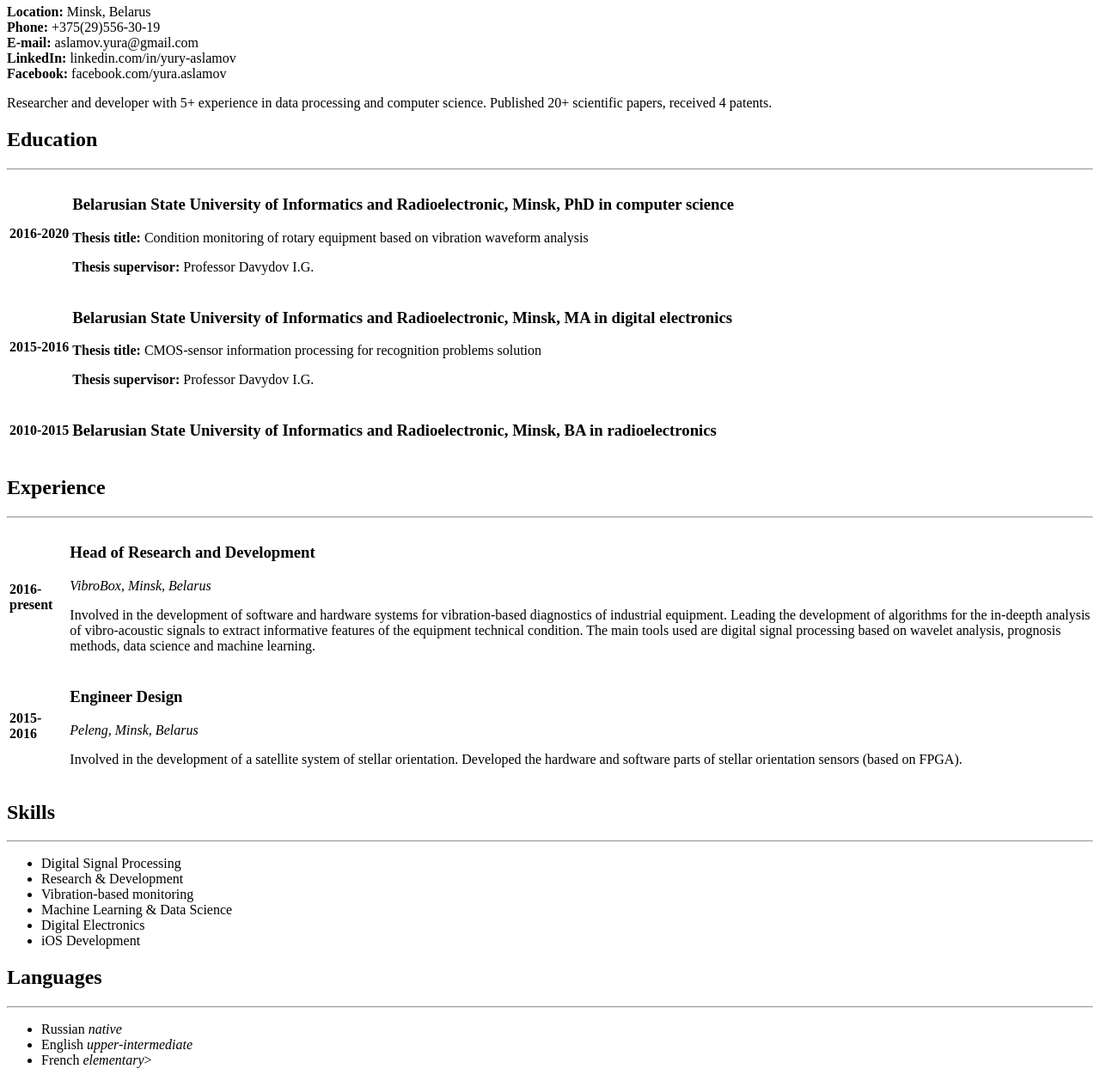
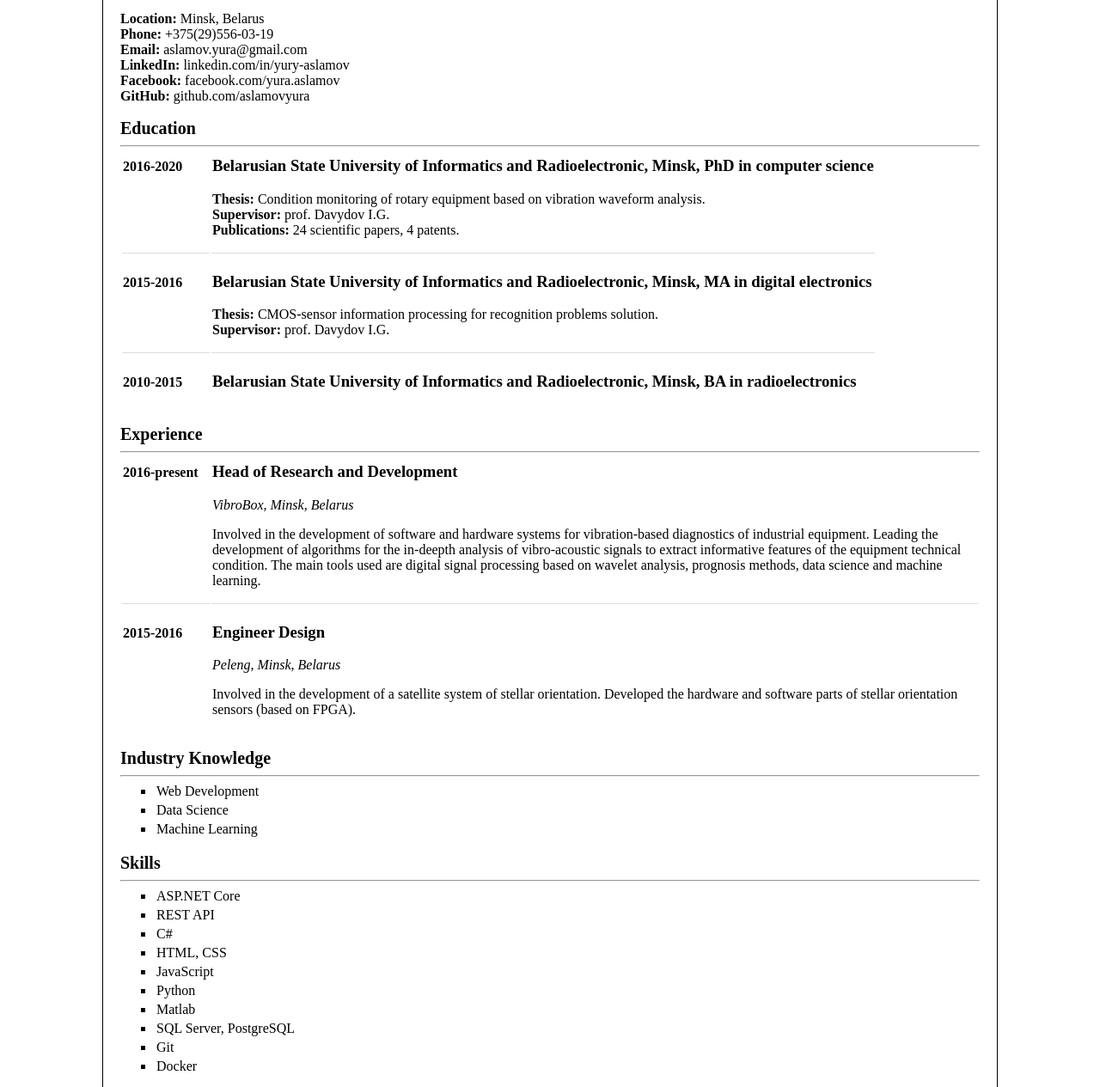
Before and after one commit to aslamovyura/aslamovyura.github.io, a plain HTML site: page cv.html in a window 1280 px wide. Shown: the part 122-1387 px from the top of the page at 86% size. Drawn offline with Linux system fonts and the light colour scheme.

Commit message:
feat: update CV

```diff
--- a/cv.html
+++ b/cv.html
@@ -4,27 +4,28 @@
 <head>
     <meta charset="UTF-8">
     <meta name="viewport" content="width=device-width, initial-scale=1.0">
+    <link rel="stylesheet" href="styles.css">
     <title>CV</title>
 </head>
 
 <body>
-    <header>
+    <div class="cv-page">
+        <div class="cv-content">
+            <header class="cv-header">
                 <h1>Aslamov Yury</h1>
-        <h2 class="current-position">Head of Research and Development</h2>
+                <h2 class="current-position">Full-Stack .Net Developer</br>Head of R&D, Ph.D.</h2>
             </header>
             <main>
                 <section id="contacts">
                     <article>
-                <p>
+                        <p class="contacts-list">
                             <strong>Location:</strong> Minsk, Belarus<br>
-                    <strong>Phone:</strong> +375(29)556-30-19<br>
-                    <strong>E-mail:</strong> aslamov.yura@gmail.com<br>
-                    <strong>LinkedIn:</strong> linkedin.com/in/yury-aslamov<br>
-                    <strong>Facebook:</strong> facebook.com/yura.aslamov<br>
+                            <strong>Phone:</strong> +375(29)556-03-19<br>
+                            <strong>Email:</strong> <a href="mailto:aslamov.yura@gmail.com">aslamov.yura@gmail.com<br></a>
+                            <strong>LinkedIn:</strong> <a href="https://linkedin.com/in/yury-aslamov">linkedin.com/in/yury-aslamov</a><br>
+                            <strong>Facebook:</strong> <a href="https://facebook.com/yura.aslamov">facebook.com/yura.aslamov</a><br>
+                            <strong>GitHub:</strong> <a href="https://github.com/aslamovyura">github.com/aslamovyura</a><br>
                         </p>
-            </article>
-            <article>
-                <p>Researcher and developer with 5+ experience in data processing and computer science. Published 20+ scientific papers, received 4 patents.</p>
                     </article>
                 </section>
 
@@ -36,16 +37,21 @@
                             <td class="left"><strong>2016-2020</strong></td>
                             <td>
                                 <h3>Belarusian State University of Informatics and Radioelectronic, Minsk, PhD in computer science</h3>
-                        <p><strong>Thesis title:</strong> Condition monitoring of rotary equipment based on vibration waveform analysis</p>
-                        <p><strong>Thesis supervisor:</strong> Professor Davydov I.G.</p>
+                                <p>
+                                    <strong>Thesis:</strong> Condition monitoring of rotary equipment based on vibration waveform analysis.</br>
+                                    <strong>Supervisor:</strong> prof. Davydov I.G.</br>
+                                    <strong>Publications:</strong> 24 scientific papers, 4 patents.
+                                </p>
                             </td>
                         </tr>
                         <tr>
                             <td class="left"><strong>2015-2016</strong></td>
                             <td>
                                 <h3>Belarusian State University of Informatics and Radioelectronic, Minsk, MA in digital electronics</h3>
-                        <p><strong>Thesis title:</strong> CMOS-sensor information processing for recognition problems solution</p>
-                        <p><strong>Thesis supervisor:</strong> Professor Davydov I.G.</p>
+                                <p>
+                                    <strong>Thesis:</strong> CMOS-sensor information processing for recognition problems solution.</br>
+                                    <strong>Supervisor:</strong> prof. Davydov I.G.
+                                </p>
                             </td>
                         </tr>
                         <tr>
@@ -66,8 +72,8 @@
                             <td>
                                 <h3>Head of Research and Development</h3>
                                 <p><em>VibroBox, Minsk, Belarus</em></p>
-                        <p>Involved in the development of software and hardware systems for vibration-based diagnostics of industrial equipment. Leading the development of algorithms for the in-deepth analysis of vibro-acoustic signals to extract informative
-                            features of the equipment technical condition. The main tools used are digital signal processing based on wavelet analysis, prognosis methods, data science and machine learning.</p>
+                                <p>Involved in the development of software and hardware systems for vibration-based diagnostics of industrial equipment. Leading the development of algorithms for the in-deepth analysis of vibro-acoustic signals to extract
+                                    informative features of the equipment technical condition. The main tools used are digital signal processing based on wavelet analysis, prognosis methods, data science and machine learning.</p>
                             </td>
                         </tr>
                         <tr>
@@ -81,33 +87,43 @@
                     </table>
                 </section>
 
+                <section id="industry">
+                    <h2>Industry Knowledge</h2>
+                    <hr>
+                    <ul class="industry-list">
+                        <li>Web Development</li>
+                        <li>Data Science</li>
+                        <li>Machine Learning</li>
+                    </ul>
+                </section>
                 <section id="skills">
                     <h2>Skills</h2>
                     <hr>
-            <p>
-                <ul>
-                    <li>Digital Signal Processing</li>
-                    <li>Research & Development</li>
-                    <li>Vibration-based monitoring</li>
-                    <li>Machine Learning & Data Science</li>
-                    <li>Digital Electronics</li>
-                    <li>iOS Development</li>
+                    <ul class="skills-list">
+                        <li>ASP.NET Core</li>
+                        <li>REST API</li>
+                        <li>C#</li>
+                        <li>HTML, CSS</li>
+                        <li>JavaScript</li>
+                        <li>Python</li>
+                        <li>Matlab</li>
+                        <li>SQL Server, PostgreSQL</li>
+                        <li>Git</li>
+                        <li>Docker</li>
                     </ul>
-            </p>
                 </section>
                 <section id="languages">
                     <h2>Languages</h2>
                     <hr>
-            <p>
                     <ul>
                         <li>Russian <em>native</em></li>
                         <li>English <em>upper-intermediate</em></li>
-                    <li>French <em>elementary</em>></li>
+                        <li>French <em>elementary</em></li>
                     </ul>
-            </p>
                 </section>
             </main>
-</body>
+        </div>
+    </div>
 </body>
 
 </html>
--- a/styles.css
+++ b/styles.css
@@ -1,53 +1,4 @@
-@font-face {
-    font-family: 'Raleway';
-    font-style: normal;
-    font-weight: 400;
-    src: local('Raleway'), local('Raleway-Regular'), url(https://fonts.gstatic.com/s/raleway/v14/1Ptug8zYS_SKggPNyC0IT4ttDfA.woff2) format('woff2');
-    unicode-range: U+0000-00FF, U+0131, U+0152-0153, U+02BB-02BC, U+02C6, U+02DA, U+02DC, U+2000-206F, U+2074, U+20AC, U+2122, U+2191, U+2193, U+2212, U+2215, U+FEFF, U+FFFD;
-}
-
-@font-face {
-    font-family: 'Raleway';
-    font-style: normal;
-    font-weight: 400;
-    src: local('Raleway'), local('Raleway-Regular'), url(https://fonts.gstatic.com/s/raleway/v14/1Ptug8zYS_SKggPNyCMIT4ttDfCmxA.woff2) format('woff2');
-    unicode-range: U+0100-024F, U+0259, U+1E00-1EFF, U+2020, U+20A0-20AB, U+20AD-20CF, U+2113, U+2C60-2C7F, U+A720-A7FF;
-}
-
-@font-face {
-    font-family: 'Raleway';
-    font-style: normal;
-    font-weight: 600;
-    src: local('Raleway SemiBold'), local('Raleway-SemiBold'), url(https://fonts.gstatic.com/s/raleway/v14/1Ptrg8zYS_SKggPNwPIsWqhPANqczVsq4A.woff2) format('woff2');
-    unicode-range: U+0100-024F, U+0259, U+1E00-1EFF, U+2020, U+20A0-20AB, U+20AD-20CF, U+2113, U+2C60-2C7F, U+A720-A7FF;
-}
-
-@font-face {
-    font-family: 'Raleway';
-    font-style: normal;
-    font-weight: 600;
-    src: local('Raleway SemiBold'), local('Raleway-SemiBold'), url(https://fonts.gstatic.com/s/raleway/v14/1Ptrg8zYS_SKggPNwPIsWqZPANqczVs.woff2) format('woff2');
-    unicode-range: U+0000-00FF, U+0131, U+0152-0153, U+02BB-02BC, U+02C6, U+02DA, U+02DC, U+2000-206F, U+2074, U+20AC, U+2122, U+2191, U+2193, U+2212, U+2215, U+FEFF, U+FFFD;
-}
-
-@font-face {
-    font-family: 'Raleway';
-    font-style: normal;
-    font-weight: 900;
-    src: local('Raleway Black'), local('Raleway-Black'), url(https://fonts.gstatic.com/s/raleway/v14/1Ptrg8zYS_SKggPNwK4vWqhPANqczVsq4A.woff2) format('woff2');
-    unicode-range: U+0100-024F, U+0259, U+1E00-1EFF, U+2020, U+20A0-20AB, U+20AD-20CF, U+2113, U+2C60-2C7F, U+A720-A7FF;
-}
-
-@font-face {
-    font-family: 'Raleway';
-    font-style: normal;
-    font-weight: 900;
-    src: local('Raleway Black'), local('Raleway-Black'), url(https://fonts.gstatic.com/s/raleway/v14/1Ptrg8zYS_SKggPNwK4vWqZPANqczVs.woff2) format('woff2');
-    unicode-range: U+0000-00FF, U+0131, U+0152-0153, U+02BB-02BC, U+02C6, U+02DA, U+02DC, U+2000-206F, U+2074, U+20AC, U+2122, U+2191, U+2193, U+2212, U+2215, U+FEFF, U+FFFD;
-}
-
-
-/* ------------- Body ----------*/
+/* ------------- General ----------*/
 
 html,
 body {
@@ -56,14 +7,10 @@ body {
     height: 100%;
 }
 
-header {
-    margin-top: 5px;
-}
-
 
 /* --------- Main Page -------- */
 
-body {
+.main-page {
     margin: 0px;
     height: 100%;
     background-image: url(/resources/background.jpg);
@@ -122,18 +69,16 @@ body {
     flex: 1 1 200px;
 }
 
-ul {
+.links-list {
     border-left: 1px solid #272727;
-    /* margin-top: 10px; */
-    /* padding-top: 10px; */
 }
 
 ul li {
-    list-style: none;
+    list-style: square;
     padding: 2px;
 }
 
-a {
+.links-list a {
     text-decoration: none;
     color: dimgray;
 }
@@ -147,18 +92,47 @@ a {
 
 /* ----------- CV ------------ */
 
-h1 {
+.cv-page {
+    margin: 0;
+    padding: 0px 40px;
+    height: 100%;
+    padding: 20px;
+}
+
+.cv-content {
+    margin: auto;
+    max-width: 1000px;
+    padding: 10px 20px;
+    border: 1px solid black;
+    border-radius: 5px;
+    align-items: center;
+}
+
+.cv-header {
+    display: inline-block;
+    margin: auto;
+}
+
+.cv-header h1 {
     font-size: 36px;
+    margin: 0px;
 }
 
 h2 {
-    margin-top: 1.5rem;
+    font-size: 20px;
     margin-bottom: 0;
+    color: black;
 }
 
 h2.current-position {
     font-weight: normal;
-    margin-top: -1.5rem;
+    margin: 0px;
+    /* margin-top: -1.5rem; */
+}
+
+.contacts-list a {
+    text-decoration: none;
+    color: black;
 }
 
 table {
```
Also changed, not shown: index.html (+6 -2 lines), 1 other file. Lines whose indentation alone changed are shown as unchanged.
